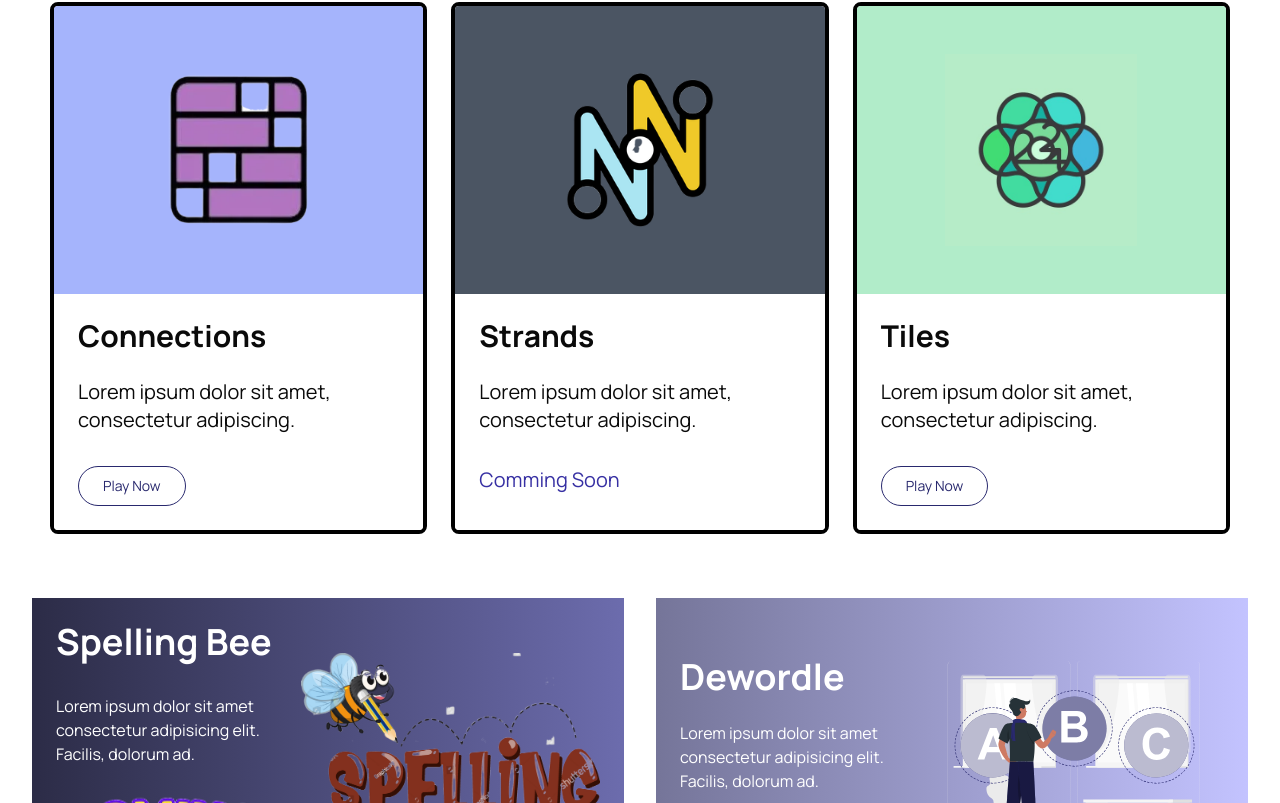
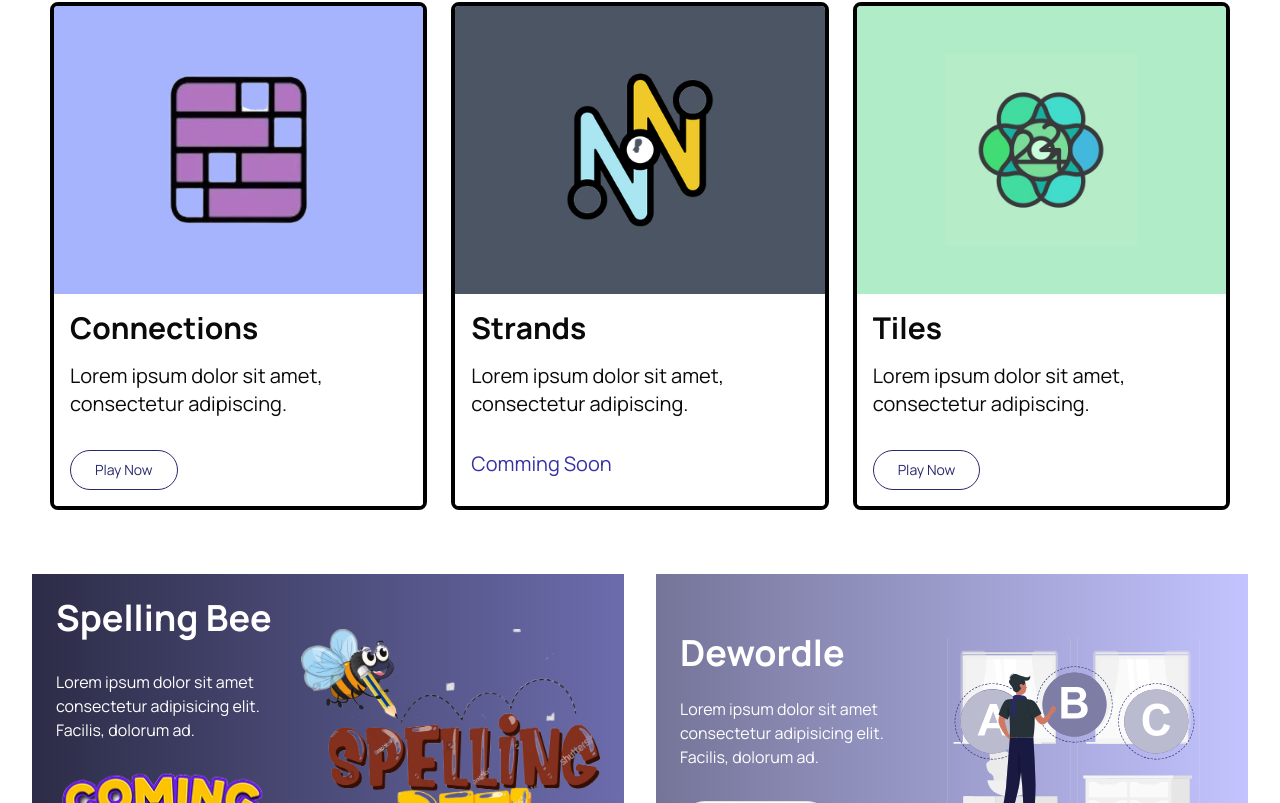
Before and after one commit to yusuftomilola/DeWordle, a Next.js app in the folder frontend/: page / in a window 1280 px wide. Shown: the part 1997-2800 px from the top of the page. Built offline with nearby package versions, Linux system fonts and the light colour scheme; a web font is replaced by a local one.

Commit message:
Adjusted the card height by removing extra spacing between elements

```diff
--- a/frontend/components/GameCard.jsx
+++ b/frontend/components/GameCard.jsx
@@ -18,8 +18,8 @@ function GameCard({ bgColor, icon, title, description, available }) {
 					/>
 				</div>
 			</div>
-			<div className="p-6 bg-white flex-grow">
-				<h3 className="text-3xl font-bold mb-2">{title}</h3>
+			<div className="p-4 bg-white flex-grow">
+				<h3 className="text-3xl font-bold">{title}</h3>
 				<p className="text-xl py-4 mb-4">{description}</p>
 				{available ? (
 					<Button
```
